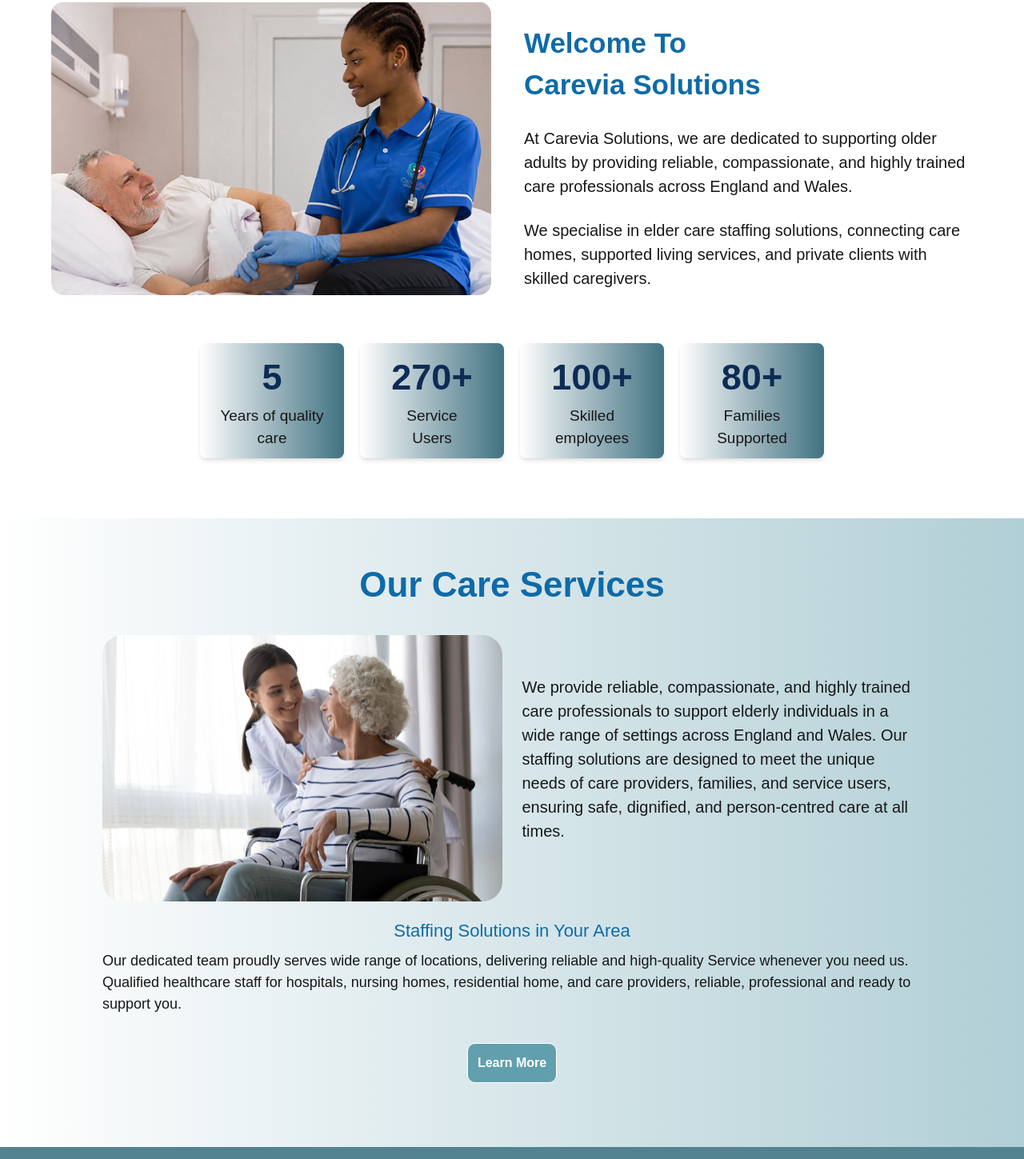
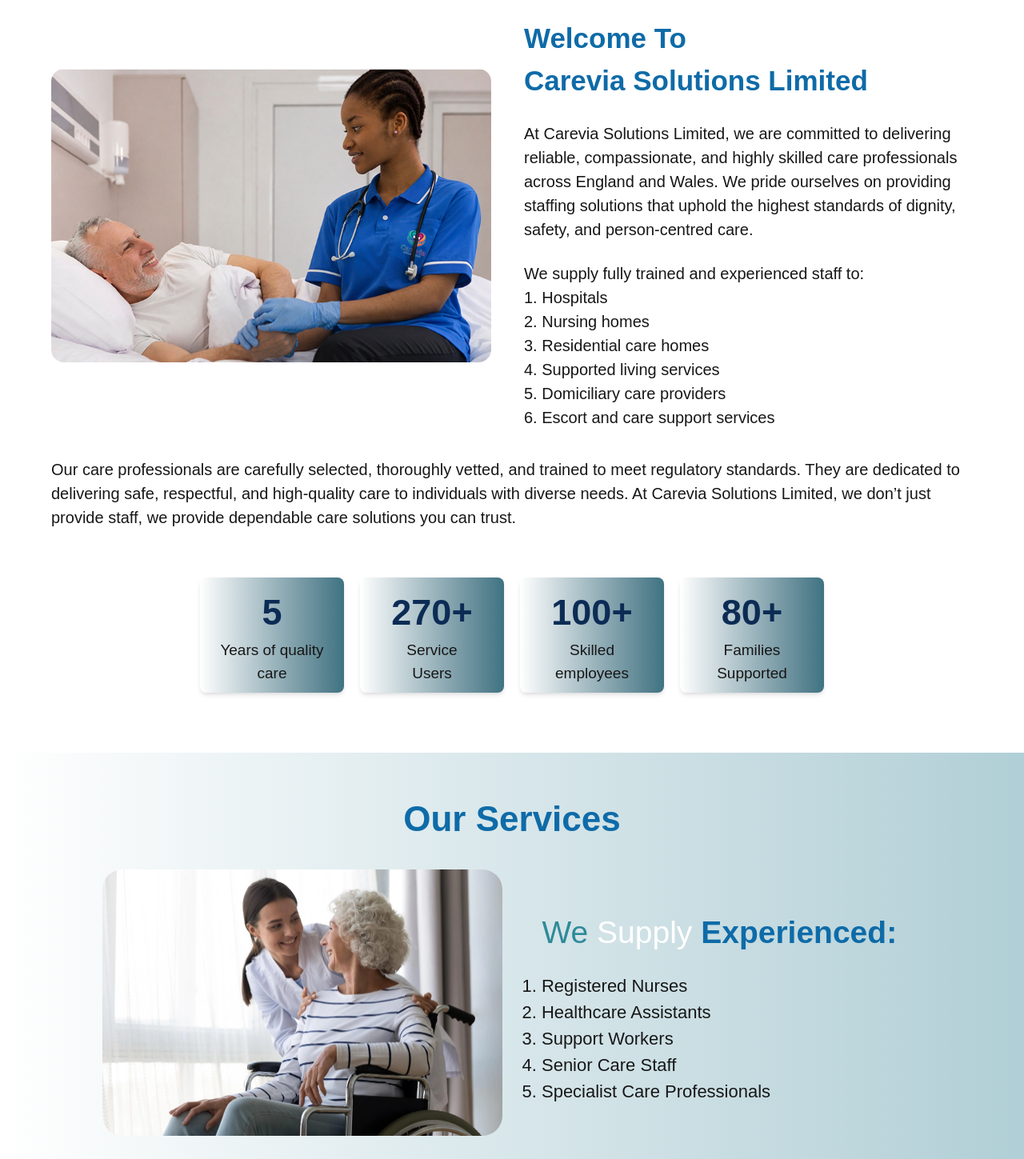
Before and after one commit to dimz-hub/real-carevia, a Next.js app: page / in a window 1280 px wide. Shown: the part 930-2379 px from the top of the page at 80% size. Built offline with nearby package versions, Linux system fonts and the light colour scheme.

Commit message:
word update

```diff
--- a/src/components/About.jsx
+++ b/src/components/About.jsx
@@ -20,22 +20,32 @@
 
         <div className="flex flex-col gap-[25px] md:gap-[25px] md:flex-1">
           <h3 className="font-bold texts-[#43acf3] text-[#0E6BA8] md:text-[35px]  text-[30px] mt-[20px] capitalize">
-            Welcome to <br /> Carevia solutions
+            Welcome to <br /> Carevia Solutions Limited
           </h3>
 
           <p className="text-[19px] md:text-[20px]">
-            At Carevia Solutions, we are dedicated to supporting older adults by
-            providing reliable, compassionate, and highly trained care
-            professionals across England and Wales.
+            At Carevia Solutions Limited, we are committed to delivering reliable, compassionate, and highly skilled care professionals across England and Wales. We pride ourselves on providing staffing solutions that uphold the highest standards of dignity, safety, and person-centred care.
           </p>
 
-          <p className="text-[19px] md:text-[20px]">
-            We specialise in elder care staffing solutions, connecting care
-            homes, supported living services, and private clients with skilled
-            caregivers.
-          </p>
+          <div className="text-[19px] md:text-[20px]">
+          We supply fully trained and experienced staff to:
+          <ul className="list-decimal list-inside">
+            <li>Hospitals</li>
+            <li>Nursing homes</li>
+            <li>Residential care homes</li>
+            <li>Supported living services</li>
+            <li>Domiciliary care providers</li>
+            <li>Escort and care support services</li>
+          </ul>
+          </div>
         </div>
             </div>
+
+  <p className="text-[19px] mt-[35px] md:text-[20px]">Our care professionals are carefully selected, thoroughly vetted, and trained to meet regulatory standards. They are dedicated to delivering safe, respectful, and high-quality care to individuals with diverse needs.
+
+At Carevia Solutions Limited, we don’t just provide staff, we provide dependable care solutions you can trust.</p>
+
+
 
         {/* Stats */}
         <div className="flex flex-wrap mt-[40px] md:mt-[60px] items-center w-[90%] justify-center mx-auto gap-[20px]">
--- a/src/components/Contact.jsx
+++ b/src/components/Contact.jsx
@@ -99,13 +99,34 @@
   <input
     type="date"
     name="date"
-    className="outline-none rounded-[10px] border-[1.5px] px-[10px] py-[8px] border-[#0C2C55]"
+    className="outline-none rounded-[10px] lg:block hidden border-[1.5px] px-[10px] py-[8px] border-[#0C2C55]"
+    placeholder='Date'
   />
+
+  <div className="relative lg:hidden">
+  <input
+    type="date"
+    name="date"
+    required
+    className="peer outline-none rounded-[10px] border-[1.5px] px-[10px] py-[8px] border-[#0C2C55] w-full bg-white"
+  />
+  <label
+    className="
+      absolute left-[10px] top-[50%] -translate-y-1/2
+      text-gray-500 bg-white px-1
+      peer-focus:top-0 peer-focus:text-sm peer-focus:text-[#0C2C55]
+      peer-valid:top-0 peer-valid:text-sm
+      transition-all
+    "
+  >
+    Date
+  </label>
+</div>
 
   <textarea
     name="message"
     placeholder="Message"
-    className="outline-none h-[120px] rounded-[10px] border-[1.5px] px-[10px] py-[8px] border-[#0C2C55]"
+    className="outline-none h-[200px] rounded-[10px] border-[1.5px] px-[10px] py-[8px] border-[#0C2C55]"
   />
 
   <button className="bg-gradient-to-r from-[#0C2C55] to-[#296374]/90 p-2 font-semibold rounded-[10px] text-white">
--- a/src/components/Services.jsx
+++ b/src/components/Services.jsx
@@ -18,7 +18,7 @@
             <div className='bg-gradient-to-r pb-[80px] md:mt-[-25px] from-white to-[#629FAD]/50 w-full h-auto'>
 
              <h3 className='text-[36px] md:text-[44px] text-[#0E6BA8] pt-[50px]  font-bold justify-center flex w-[100%]'>
-                Our Care Services
+                Our  Services
              </h3>
              <div className='lg:flex lg:gap-[25px] lg:w-[80%] lg:mx-auto lg:justify-center'>
 
@@ -27,9 +27,22 @@
              <Image src='/carevia2.png' alt='about-image' width={1000} height={300} className='w-full md:hidden'/>
              <Image src='/endlife.webp' alt='about-image' width={1000} height={300} className='w-[500px] rounded-[25px] hidden md:block'/>
             </div>
-             <p className='text-[18px] pt-[30px] lg:pt-[80px] flex-1 w-[90%] mx-auto md:text-[20px]'>
-             We provide reliable, compassionate, and highly trained care professionals to support elderly individuals in a wide range of settings across England and Wales. Our staffing solutions are designed to meet the unique needs of care providers, families, and service users, ensuring safe, dignified, and person-centred care at all times.
+            <div className='flex-1 w-[90%] mx-auto'>
+
+             <p className='text-[28px] pt-[30px] lg:pt-[80px] flex-1 w-[90%] mx-auto md:text-[39px] capitalize lg:text-white'>
+              <span className='text-[#2E8A99]'>we</span> supply <span className='font-semibold text-[#0e6ba8]'>experienced:</span>
              </p>
+              <ul className="list-decimal list-inside mt-[20px] text-[22px]">
+            <li>Registered Nurses</li>
+            <li>Healthcare Assistants</li>
+            <li>Support Workers</li>
+            <li>Senior Care Staff</li>
+            <li>Specialist Care Professionals</li>
+          </ul>
+            </div>
+                            </div>
+                            <div className='w-[90%] mx-auto lg:w-[80%]'>
+                              <p className='text-[18px] mt-[25px]' >Whether you require short-term cover, long-term placements, or emergency staffing support, we provide flexible workforce solutions tailored to your needs.</p>
                             </div>
               <div className='lg:w-[80%] w-[90%] mx-auto' >
                 <p className='text-[#0E6BA8] text-[22px] text-center mb-[8px] mt-[20px]'>Staffing Solutions in Your Area</p>
```
